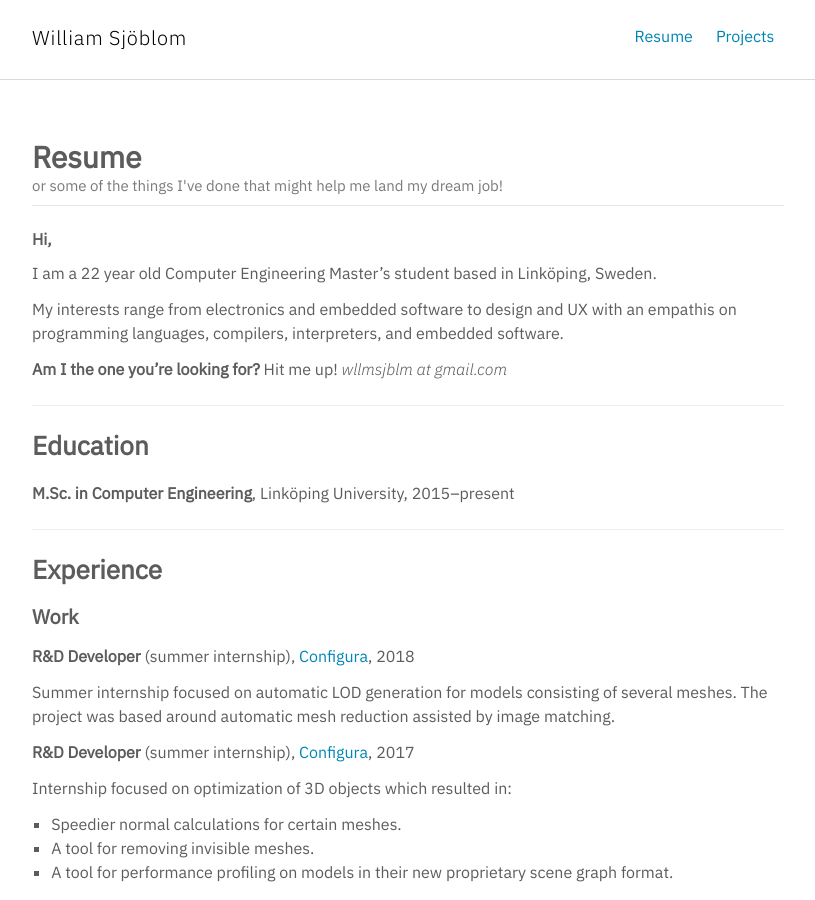
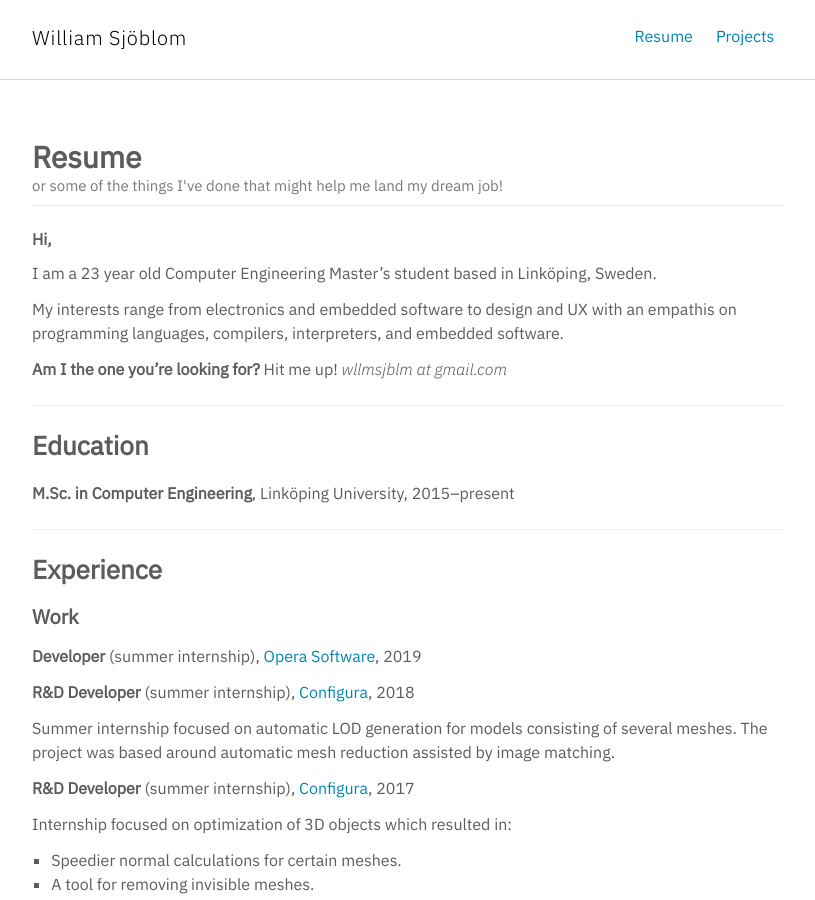
Before and after one commit to williamsjoblom/williamsjoblom.github.io, a Jekyll site: the page built from resume.md, in a window 1280 px wide and 900 px high. Shown: the whole window, without its empty margins (232-1047 px from the left). Built offline with Jekyll 4.4.1, drawn with Linux system fonts in a browser that asks for light colours; some of the changed text lies outside the part shown.

Commit message:
Update resume.md

```diff
--- a/resume.md
+++ b/resume.md
@@ -8,7 +8,7 @@ pdf: true
 
 ##### Hi,
 
-I am a 22 year old Computer Engineering Master's student based in Linköping, Sweden.
+I am a 23 year old Computer Engineering Master's student based in Linköping, Sweden.
 
 My interests range from electronics and embedded software to design and UX with an empathis on programming languages, compilers, interpreters, and embedded software.
 
@@ -24,6 +24,9 @@ My interests range from electronics and embedded software to design and UX with
 
 ## Experience
 #### Work
+**Developer** (summer internship), [Opera Software](https://www.opera.com/), 2019
+
+
 **R&D Developer** (summer internship), [Configura](https://configura.com), 2018
 
 Summer internship focused on automatic LOD generation for models consisting of several meshes. The project was based around automatic mesh reduction assisted by image matching.
```
Also changed, not shown: other parts of resume.md (+1 -1 lines).
